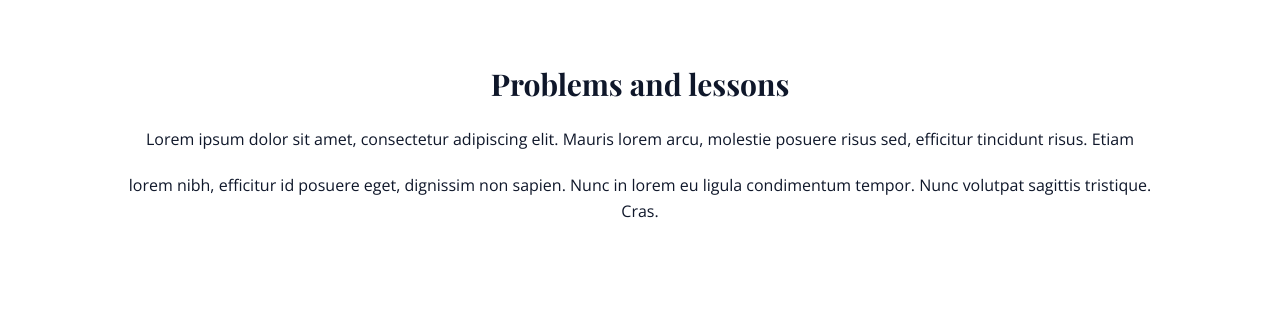
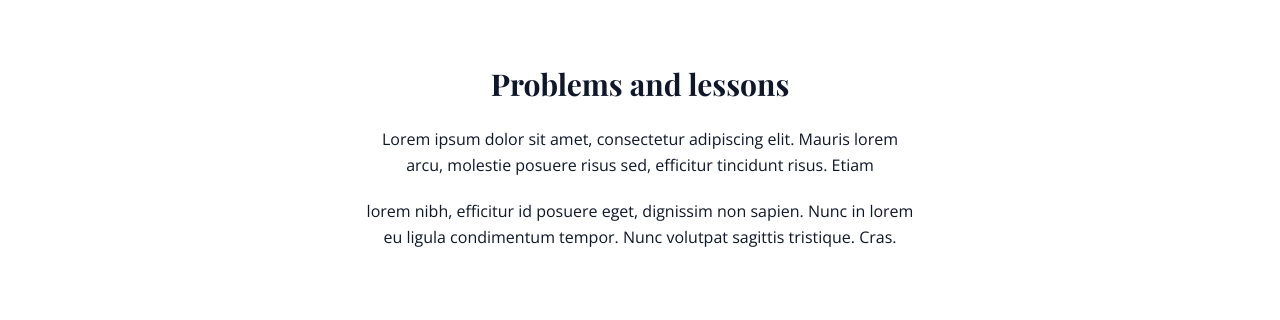
Before and after one commit to HarukiNguyen/portfolio, a React (Vite) app: page /web-form in a window 1280 px wide. Shown: the part 3500-3820 px from the top of the page. Built offline with nearby package versions, Linux system fonts and the light colour scheme.

Commit message:
feat(responsive): :iphone: ProjectLessons:tablet, laptop, desktop

```diff
--- a/src/components/ProjectPage/ProjectLessons.jsx
+++ b/src/components/ProjectPage/ProjectLessons.jsx
@@ -13,7 +13,7 @@ function ProjectLessons({ lessons }) {
       <h2>Problems and lessons</h2>
       <ul>
         {lessons.map((lesson, index) => (
-          <li key={index} className="pb-5">
+          <li key={index} className="pb-5 para-max-w mx-auto">
             {lesson}
           </li>
         ))}
```
